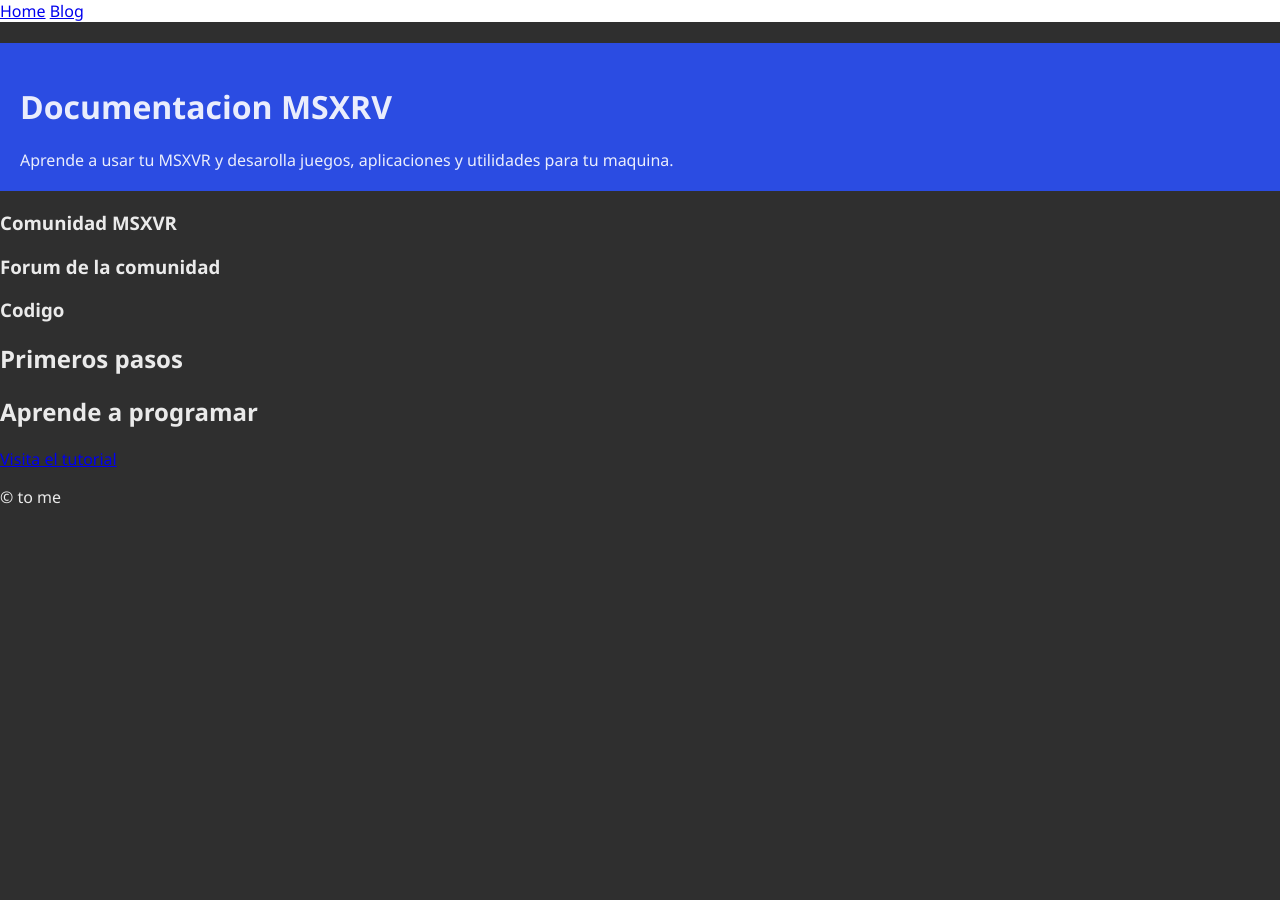
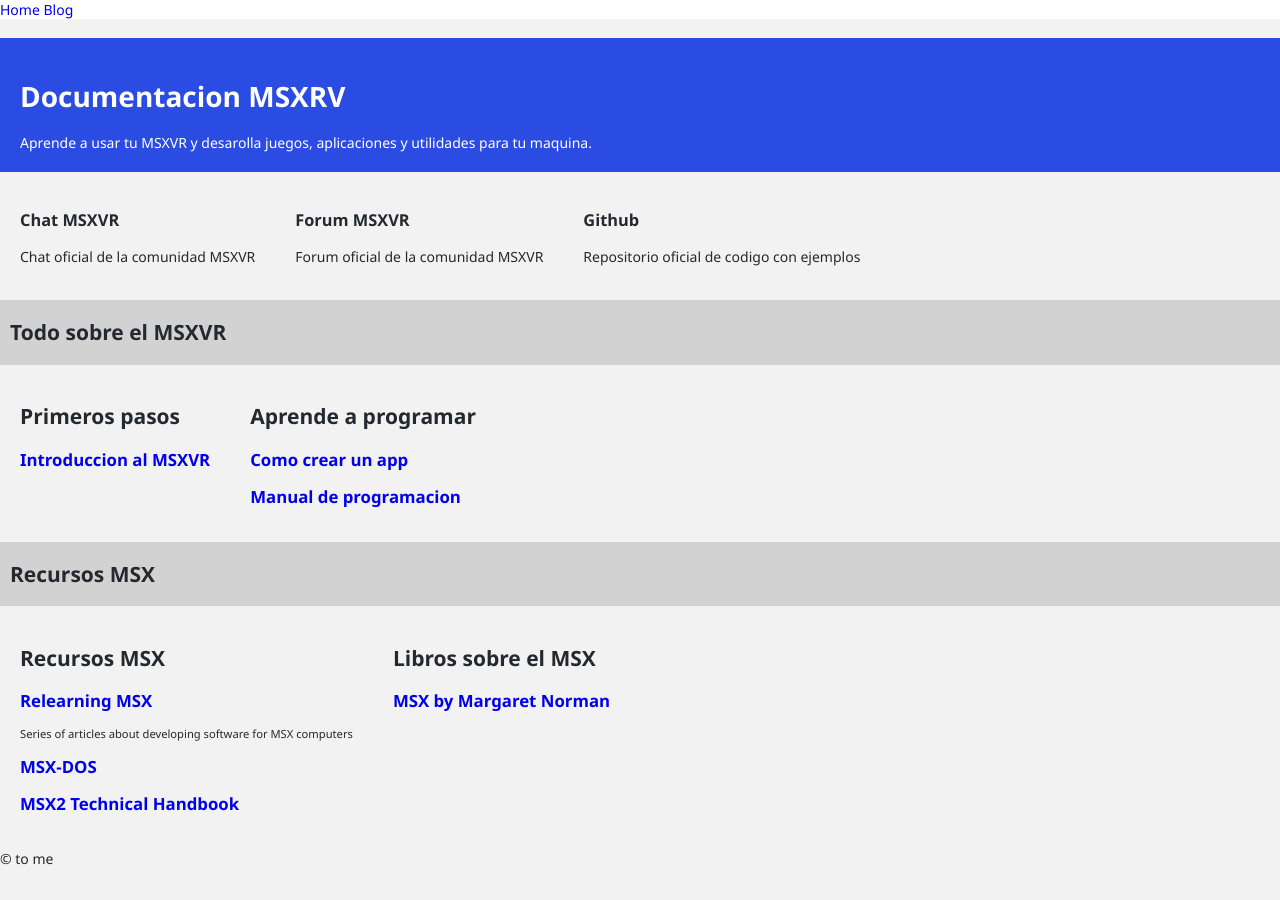
Before and after one commit to msxrv/msxrv.github.io, a Jekyll site: the page built from index.markdown, in a window 1280 px wide. Built offline with Jekyll 4.4.1, drawn with Linux system fonts in a browser that asks for light colours.

Commit message:
Added documents

```diff
--- a/_config.yml
+++ b/_config.yml
@@ -1,7 +1,6 @@
 title: MSXVR Documentation
 description: >-
   MSXVR Documentation
-baseurl: "/docs"
 url: ""
 github_username:  msxrv
 
--- a/_layouts/default.html
+++ b/_layouts/default.html
@@ -3,7 +3,7 @@
   <head>
     <meta charset="utf-8">
     <title>{{ page.title }}</title>
-    <link rel="stylesheet" href="/docs/assets/css/msxvr.css">
+    <link rel="stylesheet" href="/assets/css/msxvr.css">
   </head>
   <body>
     <nav>
@@ -14,7 +14,7 @@
     <div id="header">
       <h1>Documentacion MSXRV</h1>
       Aprende a usar tu MSXVR y desarolla juegos, aplicaciones y utilidades para tu maquina.
-  </div>
+    </div>
     <section>
       {{ content }}
     </section>
--- a/assets/css/msxvr.css
+++ b/assets/css/msxvr.css
@@ -1,7 +1,8 @@
 body {
-    background-color: rgb(47, 47, 47);
-    color: rgba(255, 255, 255, 0.90);
+    background-color: #f2f2f2;
+    color: #24292f;
     font-family: Segoe UI,SegoeUI,Helvetica Neue,Helvetica,Arial,sans-serif;
+    font-size: 14px;
     margin: 0;
 }
 
@@ -28,6 +29,7 @@
 
 #header {
     background-color: rgb(43, 76, 226);
+    color:rgb(255, 255, 255);
     padding: 20px;
     margin: 0;
 }
@@ -35,3 +37,41 @@
 #manuales {
     margin: 20px;
 }
+
+.divider {
+    background-color: rgb(210, 210, 210);
+    padding: 1px 10px;
+}
+
+.row {
+    display: flex;
+}
+
+.box {
+    background-color: var(--theme-body-background);
+    border: 1px solid var(--theme-border-white-high-contrast);
+    box-shadow: 0 1.6px 3.6px 0 var(--theme-box-shadow-medium),0 .3px .9px 0 var(--theme-box-shadow-light);
+    display: block;
+    padding: 1.25rem;
+}
+
+ul {
+    list-style: none;
+    padding: 0;
+}
+
+li {
+    font-size: 0.8em;
+}
+
+a {
+    text-decoration: none;
+}
+
+code {
+    background-color: rgb(43, 76, 226);
+    color:rgb(255, 255, 255);
+    display: block;
+    margin: 20px;
+    padding: 5px;
+}
--- a/index.markdown
+++ b/index.markdown
@@ -2,33 +2,82 @@
 # Feel free to add content and custom Front Matter to this file.
 # To modify the layout, see https://jekyllrb.com/docs/themes/#overriding-theme-defaults
 ---
-<div id="">
-  <h3>Comunidad MSXVR</h3>
-  <h3>Forum de la comunidad</h3>
-  <h3>Codigo</h3>
+<div class="row">
+  <div class="box">
+    <h3>Chat MSXVR</h3>
+    <p>Chat oficial de la comunidad MSXVR</p>
+  </div>
+  <div class="box">
+    <h3>Forum MSXVR</h3>
+    <p>Forum oficial de la comunidad MSXVR</p>
+  </div>
+  <div class="box">
+    <h3>Github</h3>
+    <p>Repositorio oficial de codigo con ejemplos</p>
+  </div>
 </div>
 
-{% assign categories = site.documents | where: "category", "primeros_pasos" %}
-<h1>Primeros pasos</h1>
-<ul>
-  {% for document in category.items %}
-    <li>
-      <h2><a href="{{ document.url }}">{{ document.name }}</a></h2>
-      <h3>{{ document.position }}</h3>
-    </li>
-  {% endfor %}
-</ul>
+<div class="divider">
+  <h2>Todo sobre el MSXVR</h2>
+</div>
 
-{% assign categories = site.documents | where: "category", "programacion" %}
-<h1>Aprende a programar</h1>
-<ul>
-  {% for document in category.items %}
-    <li>
-      <h2><a href="{{ document.url }}">{{ document.name }}</a></h2>
-      <h3>{{ document.position }}</h3>
-    </li>
-  {% endfor %}
-</ul>
+<div class="row">
+  <div class="box">
+    <h1>Primeros pasos</h1>
+    <ul>
+    {% assign primeros_pasos = site.documents | where: "category", "primeros_pasos" %}
+      {% for document in primeros_pasos %}
+        <li>
+          <h2><a href="{{ document.url }}">{{ document.name }}</a></h2>
+          <h3>{{ document.position }}</h3>
+        </li>
+      {% endfor %}
+    </ul>
+  </div>
+
+  <div class="box">
+    <h1>Aprende a programar</h1>
+    <ul>
+      {% assign programacion = site.documents | where: "category", "programming" %}
+      {% for document in programacion %}
+        <li>
+          <h2><a href="{{ document.url }}">{{ document.name }}</a></h2>
+          <h3>{{ document.position }}</h3>
+        </li>
+      {% endfor %}
+    </ul>
+  </div>
+</div>
+
+<div class="divider">
+  <h2>Recursos MSX</h2>
+</div>
+
+<div class="row">
+  <div class="box">
+    <h1>Recursos MSX</h1>
+    <ul>
+        <li>
+          <h2><a href="http://www.lavandeira.net/relearning-msx/">Relearning MSX</a></h2>
+          <p>Series of articles about developing software for MSX computers</p>
+        </li>
+        <li>
+          <h2><a href="https://books.google.com/books/about/MSX_Made_Simple.html?id=Qo-GDAAAQBAJ">MSX-DOS</a></h2>
+        </li>
+        <li>
+          <h2><a href="https://konamiman.github.io/MSX2-Technical-Handbook/">MSX2 Technical Handbook</a></h2>
+        </li>
+    </ul>
+  </div>
+    <div class="box">
+    <h1>Libros sobre el MSX</h1>
+    <ul>
+        <li>
+          <h2><a href="https://books.google.com/books/about/MSX_Made_Simple.html?id=Qo-GDAAAQBAJ">MSX by Margaret Norman</a></h2>
+        </li>
+    </ul>
+  </div>
+</div>
 
 <div id="manuales" style="display:none">
   <div id="pasos">
@@ -63,5 +112,3 @@
       </section>
   </div>
 </div>
-
-<a href="documents/introduccion_msxvr.html">Visita el tutorial</a>
```
Also changed, not shown: _documents/como_crear_app.md (added, +66 -0 lines), _documents/introduccion_msxvr.md (+4 -1 lines), _layouts/documents.html (+13 -4 lines).
